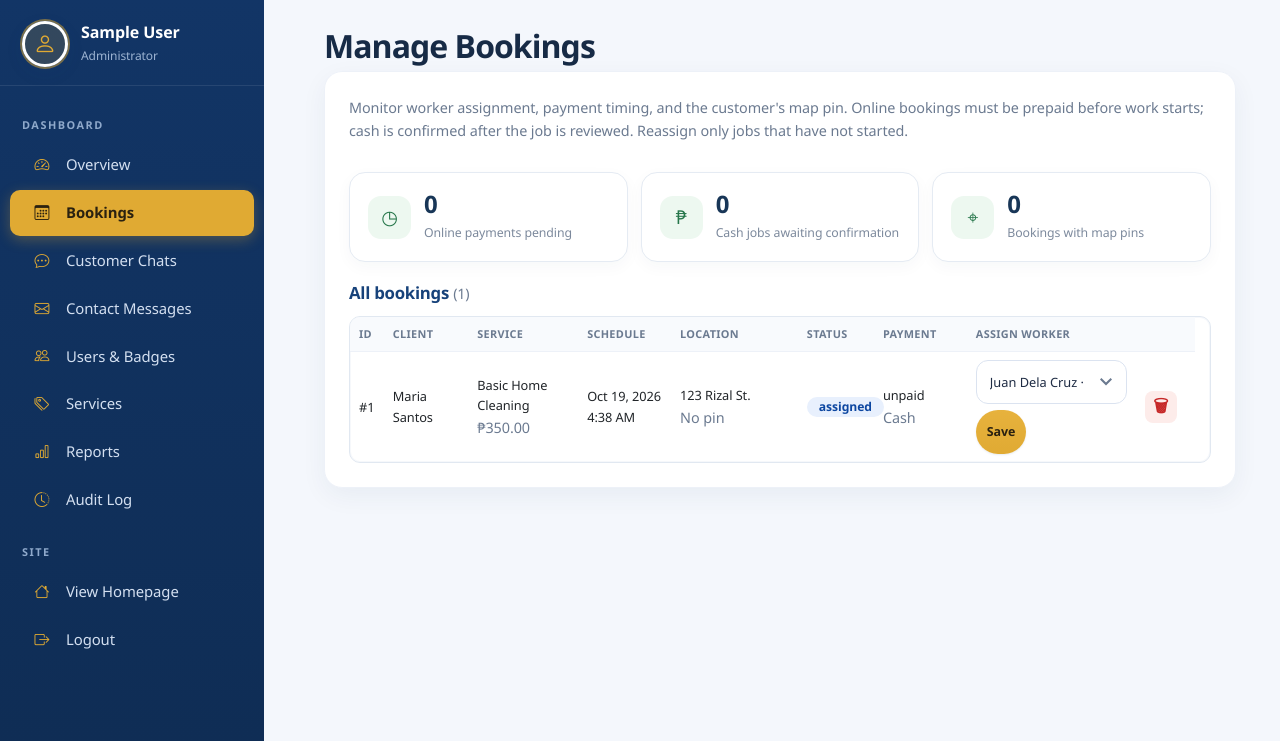
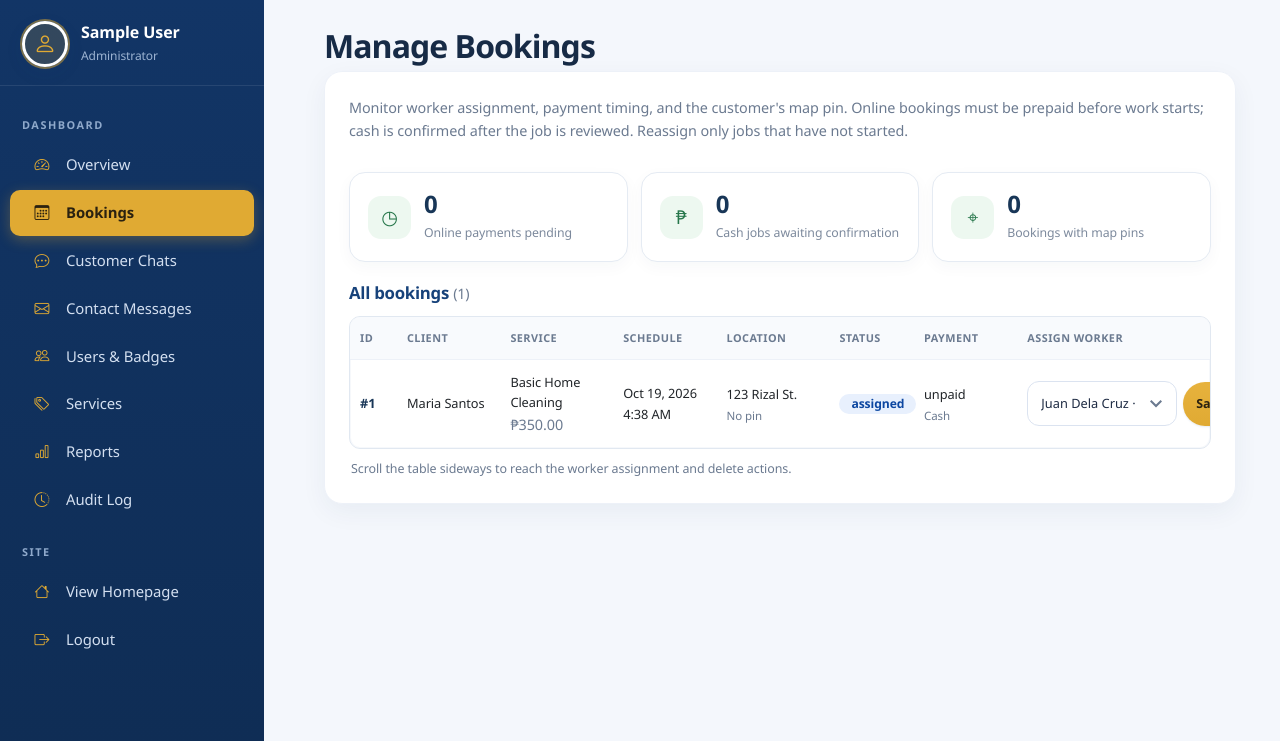
Before and after one commit to Azeru17/ChoreHive, a PHP site: page /admin/bookings.php in a window 1280 px wide. Shown: the part 59-800 px from the top of the page. Run offline with PHP 8.4, Linux system fonts and the light colour scheme; the visitor is signed in with stand-in values (Sample User, id 1); data comes from the database, SQL or seed files in the repository; data that the repository does not hold is empty; some libraries are stand-ins or nearby versions.

Commit message:
Fix admin bookings table alignment and control layout
Root causes fixed rather than patched:

- The assign-worker control had width:100% on the select combined with
  flex-wrap:wrap, so the Save button was pushed onto its own row. Every
  booking row was roughly twice as tall and the columns looked ragged.
  The form is now a nowrap flex row, so the select and Save share one line.
- The inline display:flex style on the form was the only thing giving it a
  flex context; it is now declared in CSS alongside the other rules.
- Column widths were rebalanced. ID was 4%, which broke #38 onto two lines.
  ID no longer wraps and is styled as a tabular navy label.
- overflow-wrap:anywhere was splitting words mid-character (PAYME / NT and
  PAY-4A7C / AC). Headers are now nowrap and cells use break-word.
- Nine columns were being crushed into the admin content width. The table now
  has a 940px minimum and scrolls as one unit, with a hint telling the admin
  to scroll for the assignment and delete actions.

Row heights are now consistent (86-111px, avg 98px) instead of ragged and
overlapping. All changes are scoped to admin/bookings.php.

```diff
--- a/admin/bookings.php
+++ b/admin/bookings.php
@@ -103,7 +103,7 @@ $pinnedBookings = (int)$conn->query("SELECT COUNT(*) c FROM bookings WHERE addre
   <?php endif; ?>
   <div class="table-wrap">
   <table class="fixed-cols">
-    <colgroup><col style="width:4%"><col style="width:10%"><col style="width:13%"><col style="width:11%"><col style="width:15%"><col style="width:9%"><col style="width:11%"><col style="width:20%"><col style="width:7%"></colgroup>
+    <colgroup><col style="width:5%"><col style="width:11%"><col style="width:12%"><col style="width:11%"><col style="width:12%"><col style="width:9%"><col style="width:11%"><col style="width:21%"><col style="width:8%"></colgroup>
     <tr><th>ID</th><th>Client</th><th>Service</th><th>Schedule</th><th>Location</th><th>Status</th><th>Payment</th><th>Assign worker</th><th></th></tr>
     <?php while ($b = $res->fetch_assoc()): ?>
     <tr>
@@ -116,7 +116,7 @@ $pinnedBookings = (int)$conn->query("SELECT COUNT(*) c FROM bookings WHERE addre
       <td><?= e($b['payment_status'] === 'demo_paid' ? 'demo-paid · no money transferred' : $b['payment_status']) ?><br><small class="muted"><?= e(ucfirst($b['payment_method'])) ?></small><?php if ($b['payment_reference']): ?><br><small class="muted"><?= e($b['payment_reference']) ?></small><?php endif; ?></td>
       <td>
         <?php if ($b['status'] === 'cancelled' && $b['worker_id'] !== null): ?><span class="muted">Customer cancelled</span><?php else: ?>
-        <form method="post" class="admin-assignment-form" style="display:flex;gap:6px;">
+        <form method="post" class="admin-assignment-form">
           <?= csrf_field() ?>
           <input type="hidden" name="assign" value="<?= $b['id'] ?>">
           <select name="worker_id" aria-label="Assign worker for booking #<?= (int)$b['id'] ?>" style="margin:0;">
@@ -138,5 +138,6 @@ $pinnedBookings = (int)$conn->query("SELECT COUNT(*) c FROM bookings WHERE addre
     <?php endwhile; ?>
   </table>
   </div>
+  <?php if ($res->num_rows > 0): ?><p class="table-scroll-hint">Scroll the table sideways to reach the worker assignment and delete actions.</p><?php endif; ?>
 </div>
 <?php require '../footer.php'; ?>
--- a/assets/css/chorehive-ui.css
+++ b/assets/css/chorehive-ui.css
@@ -357,12 +357,40 @@ body.adminpage .table-wrap th, body.adminpage .table-wrap td {
 body.adminpage .table-wrap th { font-size: .68rem; letter-spacing: .03em; }
 /* Wide admin data tables use a fixed layout with explicit column widths so all
    columns FIT the content width instead of running off the right edge. */
-body.adminpage table.fixed-cols { table-layout: fixed; }
-body.adminpage table.fixed-cols th, body.adminpage table.fixed-cols td { overflow-wrap: anywhere; word-break: normal; }
-/* Compact the assign-worker control so it fits its cell. */
-body.adminpage .admin-assignment-form { flex-wrap: wrap; gap: 5px; align-items: center; }
-body.adminpage .admin-assignment-form select { flex: 1 1 120px; width: 100%; max-width: 100%; min-width: 0; box-sizing: border-box; }
-body.adminpage .admin-assignment-form .btn { padding: 6px 11px; font-size: .78rem; white-space: nowrap; }
+/* Nine columns cannot be squeezed into a narrow admin container without
+   mangling every cell ("PAY-4A7CA / C", the Save button pushed out of its
+   row). Below the comfortable width the table now scrolls as one unit
+   instead of collapsing into unreadable stacks. */
+body.adminpage .table-wrap > table.fixed-cols { table-layout: fixed; min-width: 940px; }
+body.adminpage table.fixed-cols th, body.adminpage table.fixed-cols td { word-break: normal; }
+/* `anywhere` breaks mid-word; `break-word` only breaks a token that truly
+   cannot fit, which keeps payment references and addresses readable. */
+body.adminpage table.fixed-cols td { overflow-wrap: break-word; }
+/* The assign control must stay on ONE line. Previously `width:100%` on the
+   select plus `flex-wrap:wrap` pushed the Save button onto its own row, which
+   made every booking row twice as tall and left the columns looking ragged. */
+body.adminpage .admin-assignment-form { display: flex; flex-wrap: nowrap; gap: 6px; align-items: center; }
+body.adminpage .admin-assignment-form select { flex: 1 1 auto; width: auto; max-width: 100%; min-width: 0; box-sizing: border-box; }
+body.adminpage .admin-assignment-form .btn { flex: 0 0 auto; padding: 6px 13px; font-size: .78rem; white-space: nowrap; }
+/* Booking rows read cleaner when the identifier never breaks and every cell
+   shares one baseline, padding and alignment. */
+body.adminpage table.fixed-cols th,
+body.adminpage table.fixed-cols td { vertical-align: middle; padding: 12px 10px; }
+body.adminpage table.fixed-cols td:first-child,
+body.adminpage table.fixed-cols th:first-child { white-space: nowrap; }
+body.adminpage table.fixed-cols td:first-child { font-variant-numeric: tabular-nums; font-weight: 700; color: #183657; }
+body.adminpage table.fixed-cols td:last-child,
+body.adminpage table.fixed-cols th:last-child { text-align: center; }
+body.adminpage table.fixed-cols td > small { display: block; margin-top: 3px; }
+/* Headings must never break mid-word ("PAYME / NT"). */
+body.adminpage table.fixed-cols th {
+  white-space: nowrap; overflow-wrap: normal; word-break: normal;
+  font-size: .68rem; letter-spacing: .04em;
+}
+/* Payment reference should never dominate a row. */
+body.adminpage table.fixed-cols td small { word-break: break-all; font-size: .72rem; line-height: 1.35; }
+/* Tell the admin the last columns live off-screen on a narrow window. */
+body.adminpage .table-scroll-hint { margin: 10px 2px 0; color: var(--muted, #6b7a90); font-size: .78rem; }
 /* Keep long admin headings/actions from colliding at common laptop widths. */
 body.adminpage .container { min-width: 0; width: auto; }
 body.adminpage .container h1 { max-width: 100%; }
```
